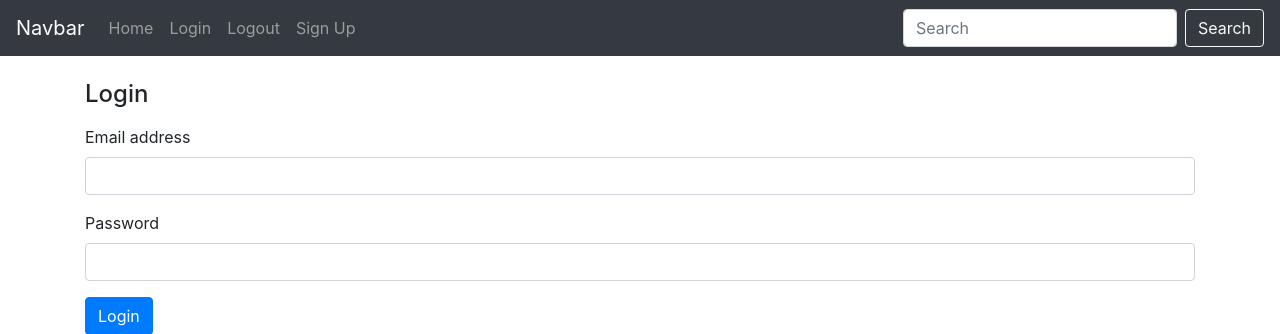
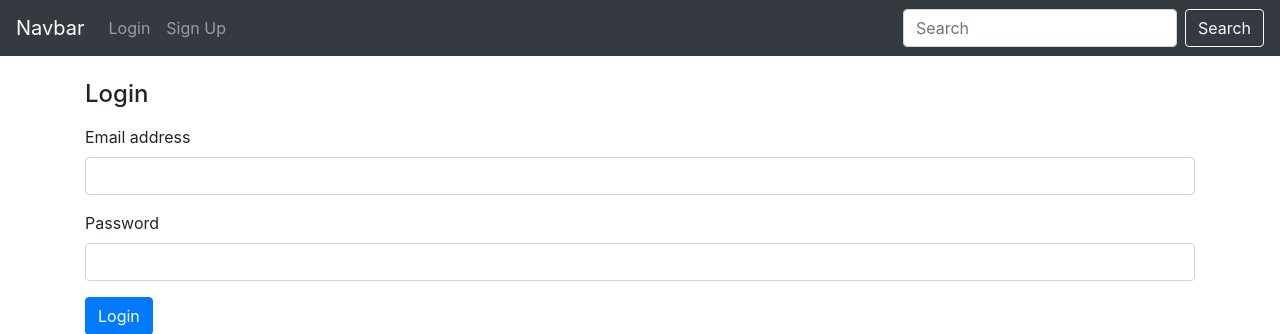
Before and after one commit to j584lee98/flask-auth, a Flask app: page /auth/login in a window 1280 px wide. Shown: the top 334 px of the page. Run offline with Flask 2, Linux system fonts and the light colour scheme; some libraries are stand-ins or nearby versions.

Commit message:
Tweak navbar to display correct links on login status

```diff
--- a/mysite/__init__.py
+++ b/mysite/__init__.py
@@ -1,5 +1,4 @@
 import os
-import psycopg2
 
 from flask import Flask
 from flask_sqlalchemy import SQLAlchemy
--- a/mysite/templates/base.html
+++ b/mysite/templates/base.html
@@ -35,18 +35,21 @@
 
       <div class="collapse navbar-collapse" id="navbarSupportedContent">
         <ul class="navbar-nav mr-auto">
+          {% if current_user.is_authenticated %}
           <li class="nav-item">
             <a class="nav-link" id="home" href="/">Home</a>
           </li>
           <li class="nav-item">
+            <a class="nav-link" id="logout" href="/auth/logout">Logout</a>
+          </li>
+          {% else %}
+          <li class="nav-item">
             <a class="nav-link" id="login" href="/auth/login">Login</a>
-          </li>
-          <li class="nav-item">
-            <a class="nav-link" id="logout" href="/auth/logout">Logout</a>
           </li>
           <li class="nav-item">
             <a class="nav-link" id="signup" href="/auth/signup">Sign Up</a>
           </li>
+          {% endif %}
         </ul>
         <form class="form-inline my-2 my-lg-0">
           <input
```
